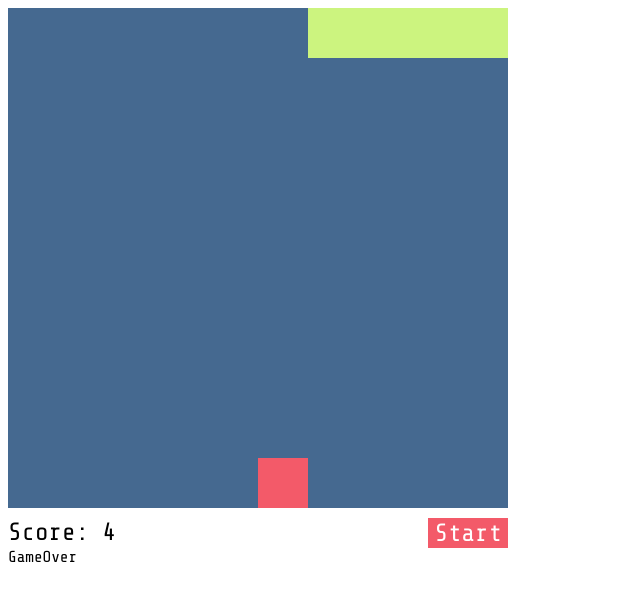
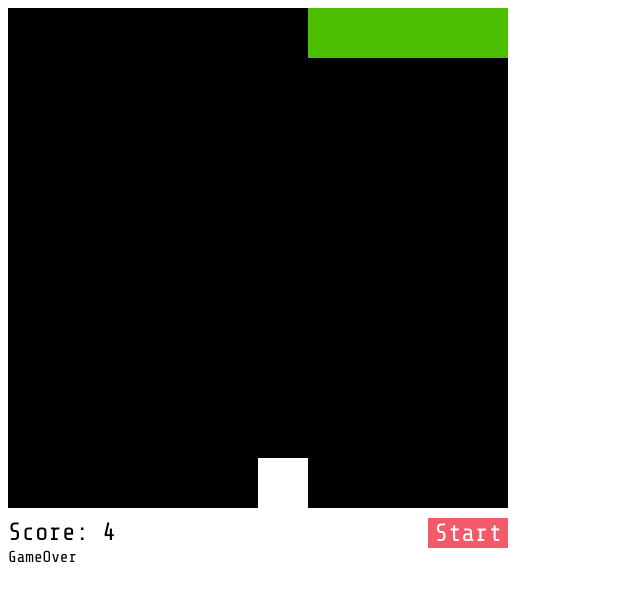
Before and after one commit to spartanfenix/Snake, a plain HTML site: page index.html in a window 1280 px wide. Both pictures are taken after a click on the button "Start". Shown: the whole page, without its empty margins (0-640 px from the left). Drawn offline with nearby package versions, Linux system fonts and the light colour scheme.

Commit message:
Se modifico el color de el board el snake y el food, y corregi columnIndex en javascript

```diff
--- a/script.js
+++ b/script.js
@@ -121,8 +121,8 @@ const updateScore = () => {
 
 const createBoard = () => {
     boardSquares.forEach( (row, rowIndex) => {
-        row.forEach( (column, columnndex) => {
-            const squareValue = `${rowIndex}${columnndex}`;
+        row.forEach( (column, columnIndex) => {
+            const squareValue = `${rowIndex}${columnIndex}`;
             const squareElement = document.createElement('div');
             squareElement.setAttribute('class', 'square emptySquare');
             squareElement.setAttribute('id', squareValue);
--- a/styles.css
+++ b/styles.css
@@ -41,13 +41,13 @@
 }
 
 .emptySquare {
-    background-color: #456990;
+    background-color: #000000;
 }
 
 .snakeSquare {
-    background-color: #ccf47f;
+    background-color: #4BBF00;
 }
 
 .foodSquare {
-    background-color: #f35a69;
+    background-color: #FFFFFF;
 }
```
